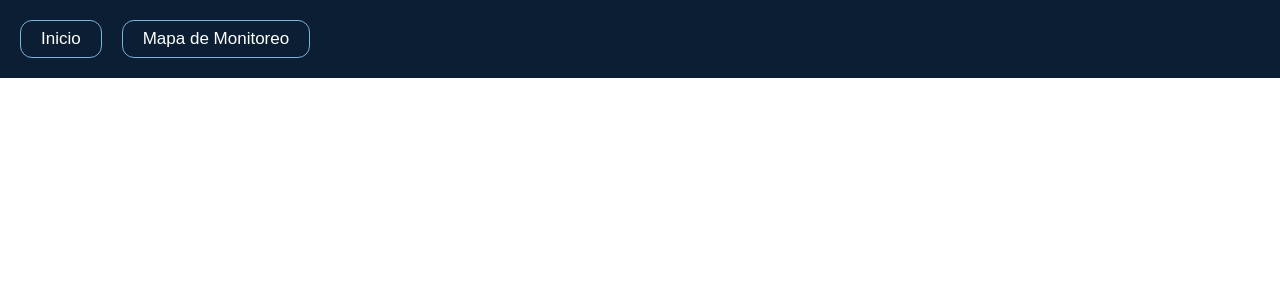
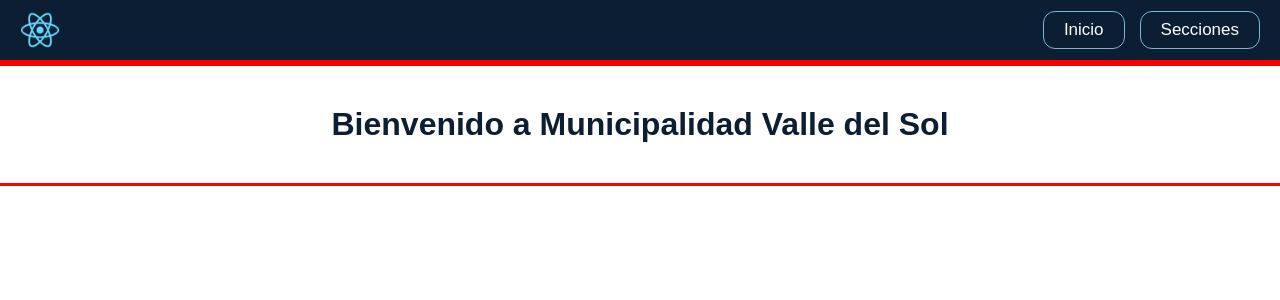
Before and after one commit to BIGSm0ke/FULLSTACK-III-803V-Frontend, a React (Create React App) app in the folder fireforce/: page / in a window 1280 px wide. Shown: the top 300 px of the page. Built offline with nearby package versions, Linux system fonts and the light colour scheme.

Commit message:
V1.2 Modificación diseño page

```diff
--- a/fireforce/src/App.css
+++ b/fireforce/src/App.css
@@ -37,18 +37,36 @@
   }
 }
 
-/* App.css */
-
 .App-container {
-  background-color: #ffffff; /* Fondo oscuro similar al de la imagen */
+  background-color: #ffffff;
   min-height: 100vh;
-  color: white;
   font-family: Arial, sans-serif;
+  position: relative;
 }
 
 .navbar {
-  padding: 20px;
+  display: flex;
+  align-items: center;
+  justify-content: space-between;
+  padding: 0 20px;
   background-color: #0b1e33;
+  border-bottom: 3px solid #fa0000;
+  height: 60px;
+}
+
+.navbar-left {
+  display: flex;
+  align-items: center;
+}
+
+.navbar-logo {
+  height: 40px;
+  width: auto;
+}
+
+.navbar-center {
+  display: flex;
+  gap: 15px;
 }
 
 .nav-list {
@@ -59,23 +77,91 @@
   padding: 0;
 }
 
-/* Estilo base de los botones (basado en la imagen) */
 .nav-button {
   text-decoration: none;
   color: #ffffff;
-  border: 1px solid #7cb3d9; /* Borde celeste claro */
+  border: 1px solid #7cb3d9;
   padding: 8px 20px;
-  border-radius: 12px; /* Redondeado exacto */
+  border-radius: 12px;
   font-size: 17px;
   background-color: transparent;
-  transition: all 0.3s ease; /* Suaviza la animación del hover */
+  transition: all 0.3s ease;
   display: inline-block;
+  cursor: pointer;
+  font-family: inherit;
 }
 
-/* Efecto Hover solicitado */
 .nav-button:hover {
-  background-color: rgba(124, 179, 217, 0.15); /* Un brillo sutil de fondo */
-  border-color: #ffffff; /* El borde se aclara */
-  box-shadow: 0 0 10px rgba(124, 179, 217, 0.3); /* Brillo exterior */
-  transform: translateY(-2px); /* Pequeño salto hacia arriba */
+  background-color: rgba(124, 179, 217, 0.15);
+  border-color: #ffffff;
+  box-shadow: 0 0 10px rgba(124, 179, 217, 0.3);
+  transform: translateY(-2px);
 }
+
+.sidebar {
+  position: fixed;
+  top: 60px;
+  left: 0;
+  width: 250px;
+  height: calc(100vh - 60px);
+  background-color: #0b1e33;
+  border-right: 3px solid #fa0000;
+  z-index: 1000;
+  padding-top: 40px;
+}
+
+.sidebar-close {
+  position: absolute;
+  top: 10px;
+  right: 15px;
+  background: transparent;
+  border: none;
+  color: #ffffff;
+  font-size: 28px;
+  cursor: pointer;
+  transition: color 0.3s ease;
+}
+
+.sidebar-close:hover {
+  color: #fa0000;
+}
+
+.sidebar-menu {
+  list-style: none;
+  padding: 0;
+  margin: 0;
+}
+
+.sidebar-item {
+  text-decoration: none;
+  color: #ffffff;
+  display: block;
+  padding: 15px 25px;
+  font-size: 16px;
+  transition: all 0.3s ease;
+  border-bottom: 1px solid rgba(250, 0, 0, 0.3);
+}
+
+.sidebar-item:hover {
+  background-color: rgba(124, 179, 217, 0.15);
+  border-left: 4px solid #fa0000;
+  padding-left: 21px;
+}
+
+.main-content {
+  background-color: #ffffff;
+  min-height: calc(100vh - 60px);
+  border-top: 3px solid #fa0000;
+}
+
+.container {
+  padding: 20px;
+}
+
+.welcome-page {
+  text-align: center;
+  color: #0b1e33;
+  margin: 0;
+  padding: 40px 20px;
+  border-bottom: 3px solid #fa0000;
+}
--- a/fireforce/src/App.js
+++ b/fireforce/src/App.js
@@ -1,33 +1,40 @@
-import React from 'react';
+import React, { useState } from 'react';
 import { BrowserRouter as Router, Routes, Route, Link } from 'react-router-dom';
-import MonitoringPage from './pages/monitoreo';
-import './App.css'; // Importamos los estilos
+import MonitoringPage from './components/pages/monitoreo';
+import './App.css';
 
 function App() {
+  const [sidebarOpen, setSidebarOpen] = useState(false);
+
   return (
     <Router>
       <div className="App-container">
-        {/* Barra de navegación */}
         <nav className="navbar">
-          <ul className="nav-list">
-            <li>
-              <Link to="/" className="nav-button">Inicio</Link>
-            </li>
-            <li>
-              <Link to="/monitoreo" className="nav-button">Mapa de Monitoreo</Link>
-            </li>
-          </ul>
+          <div className="navbar-left">
+            <img src="/logo192.png" alt="Logo" className="navbar-logo" />
+          </div>
+          <div className="navbar-center">
+            <Link to="/" className="nav-button">Inicio</Link>
+            <button className="nav-button" onClick={() => setSidebarOpen(!sidebarOpen)}>
+              Secciones
+            </button>
+          </div>
         </nav>
 
-        {/* Configuración de las rutas */}
-        <div className="container" style={{ padding: '20px' }}>
+        {sidebarOpen && (
+          <div className="sidebar">
+            <button className="sidebar-close" onClick={() => setSidebarOpen(false)}>×</button>
+            <ul className="sidebar-menu">
+              <li><Link to="/monitoreo" className="sidebar-item" onClick={() => setSidebarOpen(false)}>Monitoreo</Link></li>
+              <li><Link to="/" className="sidebar-item" onClick={() => setSidebarOpen(false)}>Inicio</Link></li>
+            </ul>
+          </div>
+        )}
+
+        <div className="main-content">
           <Routes>
-            <Route path="/" element={<h1>Bienvenido a Municipalidad Valle del Sol</h1>} />
-
-            {/* RUTA SOLICITADA PARA MONITOREO */}
+            <Route path="/" element={<h1 className="welcome-page">Bienvenido a Municipalidad Valle del Sol</h1>} />
             <Route path="/monitoreo" element={<MonitoringPage />} />
-
-            {/* Espacio para MS Reportes o MS Alertas */}
           </Routes>
         </div>
       </div>
--- a/fireforce/src/pages/monitoreo.jsx
+++ b/fireforce/src/components/pages/monitoreo.jsx
@@ -1,14 +1,13 @@
 import React, { useEffect, useState } from 'react';
 import { MapContainer, TileLayer, Marker, Popup } from 'react-leaflet';
-import '../styles/monitoreo.css';
+import '../../styles/monitoreo.css';
 
 const MonitoringPage = () => {
     const [focos, setFocos] = useState([]);
     const [loading, setLoading] = useState(true);
 
-    // Simulación de consumo del microservicio MS Monitoreo Geográfico
     useEffect(() => {
-        fetch('api/gateway/monitoreo/focos') // Llamada a través del API Gateway
+        fetch('api/gateway/monitoreo/focos')
             .then(res => res.json())
             .then(data => {
                 setFocos(data);
@@ -19,12 +18,13 @@ const MonitoringPage = () => {
 
     return (
         <div className="monitoring-container">
-            <h2>Panel de Monitoreo Geográfico - Valle del Sol</h2>
             {loading ? (
-                <p>Cargando mapa y focos activos...</p>
+                <div className="loading-overlay">
+                    <p>Cargando mapa y focos activos...</p>
+                </div>
             ) : (
-                <div style={{ height: '500px', width: '100%' }}>
-                    <MapContainer center={[-33.4489, -70.6693]} zoom={13} style={{ height: '100%' }}>
+                <div className="map-wrapper">
+                    <MapContainer center={[-33.4489, -70.6693]} zoom={13} style={{ height: '100%', width: '100%' }}>
                         <TileLayer url="https://{s}.tile.openstreetmap.org/{z}/{x}/{y}.png" />
                         {focos.map(foco => (
                             <Marker key={foco.id} position={[foco.lat, foco.lng]}>
--- a/fireforce/src/styles/monitoreo.css
+++ b/fireforce/src/styles/monitoreo.css
@@ -1,29 +1,26 @@
-/* Contenedor principal del módulo de monitoreo */
 .monitoring-container {
-    padding: 2rem;
-    max-width: 1200px;
-    margin: 0 auto;
-    font-family: 'Segoe UI', Tahoma, Geneva, Verdana, sans-serif;
+    height: calc(100vh - 63px);
+    width: 100%;
+    padding: 0;
+    margin: 0;
 }
 
 .monitoring-container h2 {
     color: #2c3e50;
-    border-bottom: 2px solid #fa0000; /* Color rojo alusivo a incendios */
+    border-bottom: 2px solid #fa0000;
     padding-bottom: 0.5rem;
     margin-bottom: 1.5rem;
 }
 
-/* Contenedor del Mapa (Leaflet usa esta clase) */
 .map-wrapper {
-    height: 600px;
+    height: 100%;
     width: 100%;
-    border-radius: 12px;
+    border-radius: 0;
     overflow: hidden;
-    box-shadow: 0 10px 25px rgba(0, 0, 0, 0.2);
-    border: 1px solid #ddd;
+    box-shadow: none;
+    border: none;
 }
 
-/* Estilos para los Popups del mapa */
 .leaflet-popup-content-wrapper {
     border-radius: 8px;
     padding: 5px;
@@ -35,25 +32,22 @@
     margin-bottom: 5px;
 }
 
-/* Indicador de carga */
 .loading-overlay {
     display: flex;
     justify-content: center;
     align-items: center;
-    height: 400px;
+    height: 100%;
     background-color: #f9f9f9;
-    border-radius: 12px;
     font-style: italic;
     color: #7f8c8d;
 }
 
-/* Responsividad para móviles */
 @media (max-width: 768px) {
     .monitoring-container {
-        padding: 1rem;
+        padding: 0;
     }
 
     .map-wrapper {
-        height: 400px;
+        height: 100%;
     }
 }
```
Also changed, not shown: fireforce/src/components/pages/login.jsx (added), fireforce/src/pages/login.jsx (deleted).
